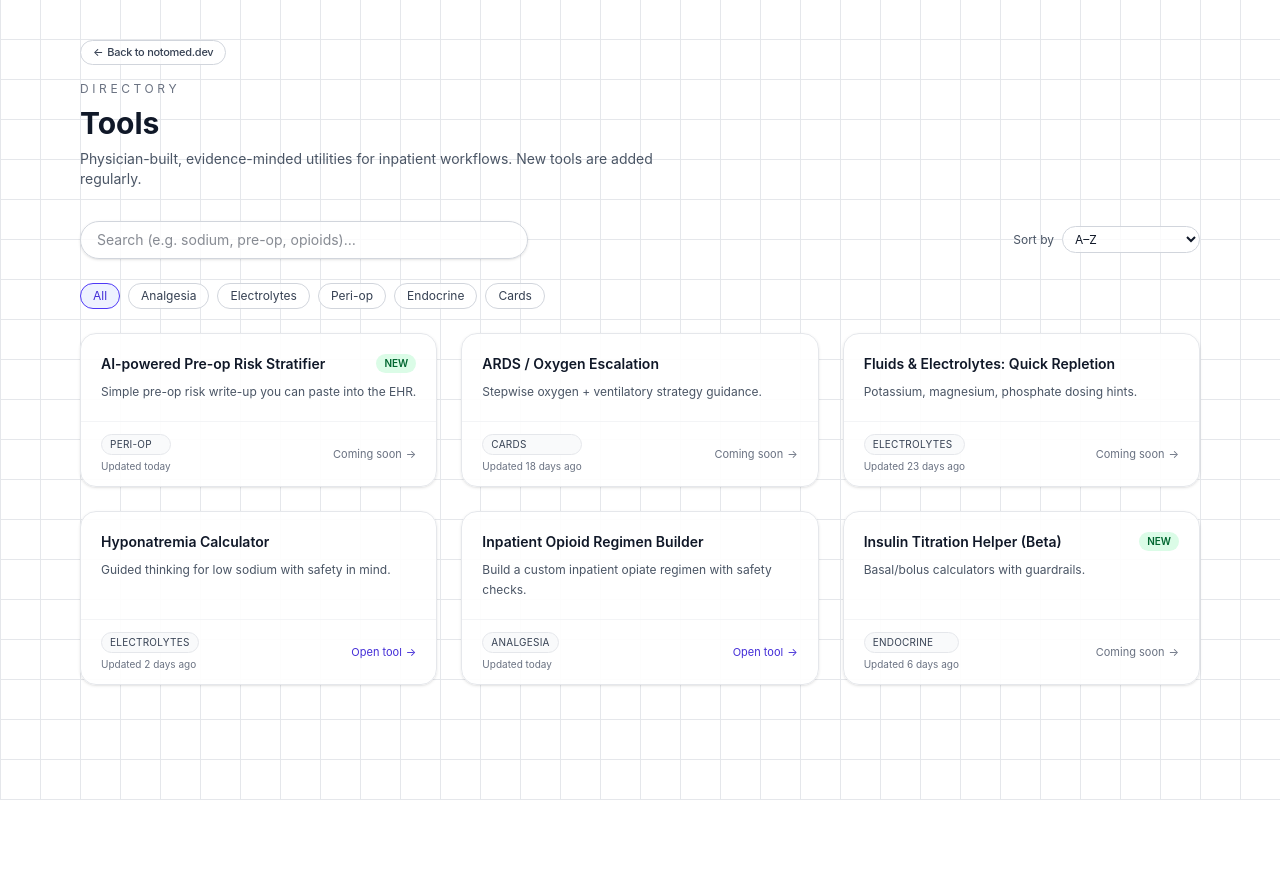
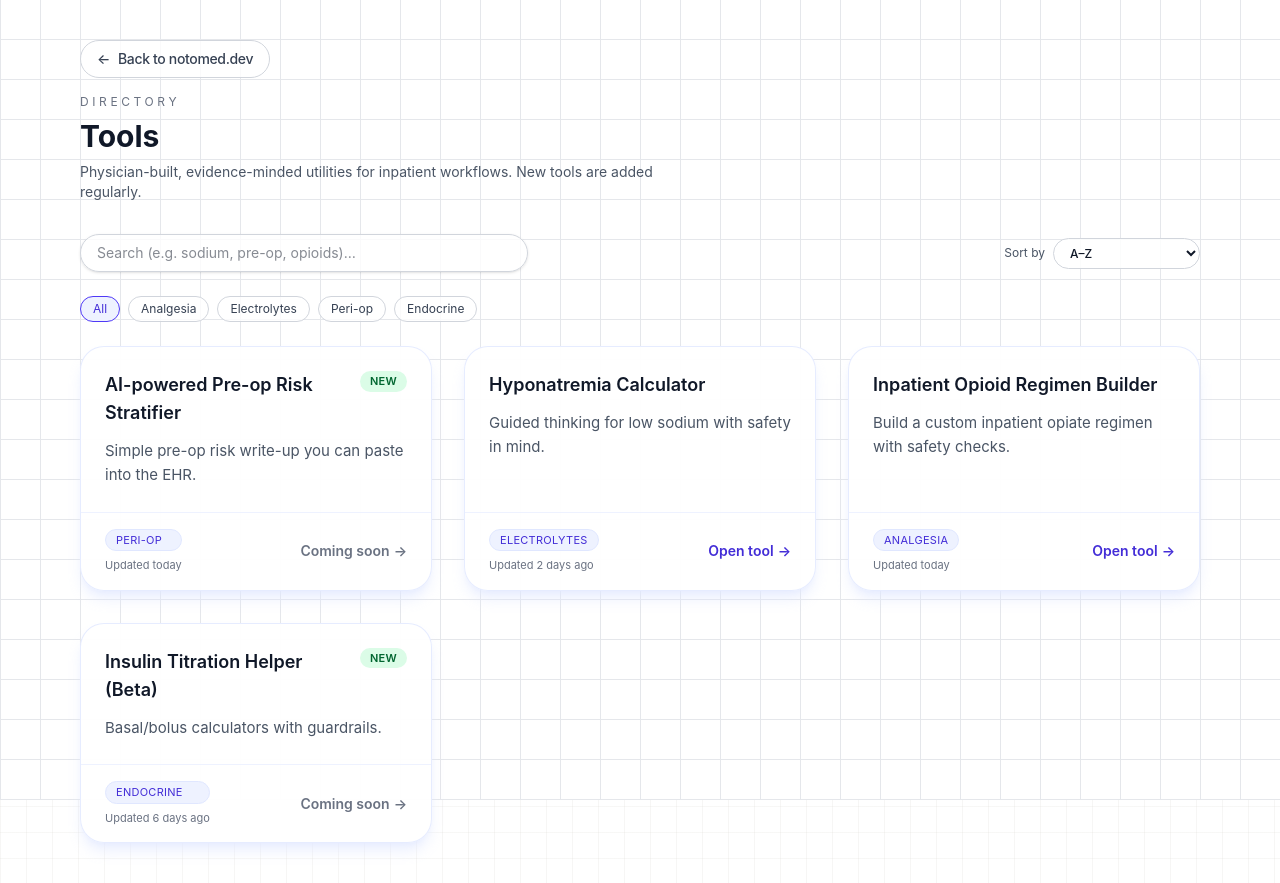
Before and after one commit to NotoMD-dev/notomed-site, a Next.js app: page /tools in a window 1280 px wide. Before the commit the page ends 800 px from the top, so only its background shows below. Built offline with nearby package versions, Linux system fonts and the light colour scheme.

Commit message:
Enhance tools directory styling and hero teaser

```diff
--- a/src/app/page.tsx
+++ b/src/app/page.tsx
@@ -27,12 +27,6 @@ const TOOLS: ToolCard[] = [
     name: "Hyponatremia Calculator",
     description: "Guided thinking for low sodium with safety in mind.",
     link: CONFIG.hyponatremiaToolPath,
-  },
-  {
-    id: "next-tool",
-    name: "AI powered pre-op risk stratifier",
-    description: "Easy to use pre-op risk stratifier that can be copied and pasted to your EHR.",
-    link: CONFIG.preopToolPath,
   },
 ];
 
@@ -210,42 +204,50 @@ const handleSupportSubmit = async (e: React.FormEvent) => {
                   key={tool.id}
                   className={`p-6 border-t md:border-t-0 border-gray-300 ${
                     idx !== 0 ? "md:border-l" : ""
-                  } ${tool.isPlaceholder ? "bg-gray-100/70 text-gray-500" : ""}`}
-                >
-                  <h2
-                    className={`text-sm font-semibold mb-1 ${
-                      tool.isPlaceholder ? "text-gray-600" : ""
                   }`}
                 >
+                  <h2 className="mb-1 text-sm font-semibold text-gray-800">
                     {tool.name}
                   </h2>
-                  <p
-                    className={`text-xs mb-4 leading-relaxed ${
-                      tool.isPlaceholder ? "text-gray-500" : "text-gray-600"
-                    }`}
-                  >
+                  <p className="mb-4 text-xs leading-relaxed text-gray-600">
                     {tool.description}
                   </p>
 
-                  {tool.isPlaceholder ? (
-                    <a
-                      href={tool.link}
-                      className="inline-flex items-center gap-1 text-xs font-semibold text-gray-600 hover:text-gray-800"
-                    >
-                      Suggest something else
-                      <ChevronRight className="w-3 h-3" />
-                    </a>
-                  ) : (
                   <Link
                     href={tool.link}
                     className="inline-flex items-center gap-1 text-xs font-semibold text-indigo-700 hover:text-indigo-900"
                   >
                     Open tool
-                      <ChevronRight className="w-3 h-3" />
+                    <ChevronRight className="h-3 w-3" />
                   </Link>
-                  )}
                 </div>
               ))}
+
+              <div className="border-t border-gray-300 p-6 md:border-l md:border-t-0">
+                <h2 className="mb-2 text-sm font-semibold text-gray-800">
+                  More tools
+                </h2>
+                <p className="mb-4 text-xs leading-relaxed text-gray-600">
+                  Explore the full directory of physician-built utilities or let
+                  us know what you&apos;d like to see next.
+                </p>
+                <div className="flex flex-col gap-2 text-xs font-semibold">
+                  <Link
+                    href="/tools"
+                    className="inline-flex items-center gap-1 text-indigo-700 hover:text-indigo-900"
+                  >
+                    Browse all tools
+                    <ChevronRight className="h-3 w-3" />
+                  </Link>
+                  <a
+                    href="#feedback"
+                    className="inline-flex items-center gap-1 text-gray-700 hover:text-gray-900"
+                  >
+                    Suggest something else
+                    <ChevronRight className="h-3 w-3" />
+                  </a>
+                </div>
+              </div>
             </div>
           </section>
 
--- a/src/app/tools/page.tsx
+++ b/src/app/tools/page.tsx
@@ -5,13 +5,7 @@ import Link from "next/link";
 
 import { CONFIG } from "@/config/notomed-config";
 
-type ToolCategory =
-  | "Analgesia"
-  | "Electrolytes"
-  | "Peri-op"
-  | "Endocrine"
-  | "Cards"
-  | "Misc";
+type ToolCategory = "Analgesia" | "Electrolytes" | "Peri-op" | "Endocrine";
 
 type Tool = {
   id: string;
@@ -21,10 +15,11 @@ type Tool = {
   category: ToolCategory;
   isPlaceholder?: boolean;
   isNew?: boolean;
+  createdAt: string;
   lastUpdated: string;
 };
 
-type SortKey = "alphabetical" | "recent";
+type SortKey = "alphabetical" | "recent" | "created";
 
 const TOOLS: Tool[] = [
   {
@@ -33,6 +28,7 @@ const TOOLS: Tool[] = [
     description: "Build a custom inpatient opiate regimen with safety checks.",
     path: CONFIG.opioidToolPath,
     category: "Analgesia",
+    createdAt: "2024-06-01",
     lastUpdated: "2025-11-10",
   },
   {
@@ -41,6 +37,7 @@ const TOOLS: Tool[] = [
     description: "Guided thinking for low sodium with safety in mind.",
     path: CONFIG.hyponatremiaToolPath,
     category: "Electrolytes",
+    createdAt: "2024-08-15",
     lastUpdated: "2025-11-05",
   },
   {
@@ -51,6 +48,7 @@ const TOOLS: Tool[] = [
     category: "Peri-op",
     isPlaceholder: true,
     isNew: true,
+    createdAt: "2025-01-20",
     lastUpdated: "2025-11-14",
   },
   {
@@ -61,25 +59,8 @@ const TOOLS: Tool[] = [
     category: "Endocrine",
     isPlaceholder: true,
     isNew: true,
+    createdAt: "2025-02-10",
     lastUpdated: "2025-11-01",
-  },
-  {
-    id: "ards-tool",
-    name: "ARDS / Oxygen Escalation",
-    description: "Stepwise oxygen + ventilatory strategy guidance.",
-    path: "#",
-    category: "Cards",
-    isPlaceholder: true,
-    lastUpdated: "2025-10-20",
-  },
-  {
-    id: "repletion-tool",
-    name: "Fluids & Electrolytes: Quick Repletion",
-    description: "Potassium, magnesium, phosphate dosing hints.",
-    path: "#",
-    category: "Electrolytes",
-    isPlaceholder: true,
-    lastUpdated: "2025-10-15",
   },
 ];
 
@@ -91,6 +72,7 @@ const CATEGORIES = [
 const SORT_OPTIONS: { key: SortKey; label: string }[] = [
   { key: "alphabetical", label: "A–Z" },
   { key: "recent", label: "Recently updated" },
+  { key: "created", label: "Creation date" },
 ];
 
 function getDaysAgo(dateString: string): number | null {
@@ -119,6 +101,10 @@ function sortTools(tools: Tool[], sortKey: SortKey): Tool[] {
     case "recent":
       return cloned.sort(
         (a, b) => +new Date(b.lastUpdated) - +new Date(a.lastUpdated),
+      );
+    case "created":
+      return cloned.sort(
+        (a, b) => +new Date(b.createdAt) - +new Date(a.createdAt),
       );
     case "alphabetical":
     default:
@@ -162,7 +148,7 @@ export default function ToolsPage() {
         <div className="mb-4 text-xs">
           <Link
             href="/"
-            className="inline-flex items-center gap-1 rounded-full border border-gray-300 bg-white/80 px-3 py-1 text-[11px] font-medium tracking-tight text-gray-700 hover:bg-gray-100"
+            className="inline-flex items-center gap-2 rounded-full border border-gray-300 bg-white/80 px-4 py-2 text-sm font-medium tracking-tight text-gray-700 transition hover:bg-gray-100"
           >
             <span aria-hidden>←</span>
             Back to notomed.dev
@@ -200,7 +186,7 @@ export default function ToolsPage() {
               <select
                 value={sortKey}
                 onChange={(event) => setSortKey(event.target.value as SortKey)}
-                className="rounded-full border border-gray-300 bg-white/80 px-2 py-1 text-xs focus:outline-none"
+                className="rounded-full border border-gray-300 bg-white/85 px-3 py-1.5 text-xs font-medium focus:outline-none"
               >
                 {SORT_OPTIONS.map((option) => (
                   <option key={option.key} value={option.key}>
@@ -245,9 +231,11 @@ export default function ToolsPage() {
         </section>
 
         {filteredAndSorted.length === 0 ? (
-          <p className="mt-8 text-xs text-gray-500">No tools match your search.</p>
+          <p className="mt-8 text-sm text-gray-500">
+            No tools match your search.
+          </p>
         ) : (
-          <section className="grid gap-6 sm:grid-cols-2 lg:grid-cols-3">
+          <section className="grid gap-8 sm:grid-cols-2 xl:grid-cols-3">
             {filteredAndSorted.map((tool) => (
               <ToolCard key={tool.id} tool={tool} />
             ))}
@@ -264,36 +252,38 @@ function ToolCard({ tool }: { tool: Tool }) {
 
   const content = (
     // To disable hover float, remove hover:-translate-y-0.5 and hover:shadow-md.
-    <div className="group flex h-full flex-col justify-between rounded-2xl border border-gray-200 bg-white/90 shadow-sm transition hover:-translate-y-0.5 hover:shadow-md focus-within:ring-2 focus-within:ring-indigo-500">
-      <div className="flex flex-1 flex-col p-5">
-        <div className="mb-2 flex items-start justify-between gap-2">
-          <h2 className="text-sm font-semibold text-gray-900">{tool.name}</h2>
+    <div className="group flex h-full flex-col justify-between rounded-3xl border border-indigo-100/80 bg-white/95 shadow-lg shadow-indigo-100/70 transition hover:-translate-y-0.5 hover:shadow-xl focus-within:ring-2 focus-within:ring-indigo-400/70">
+      <div className="flex flex-1 flex-col gap-3 p-6">
+        <div className="flex items-start justify-between gap-3">
+          <h2 className="text-base font-semibold text-gray-900 md:text-lg">
+            {tool.name}
+          </h2>
           {tool.isNew && (
-            <span className="shrink-0 rounded-full bg-green-100 px-2 py-0.5 text-[10px] font-semibold text-green-800">
+            <span className="shrink-0 rounded-full bg-green-100 px-2.5 py-0.5 text-[11px] font-semibold uppercase tracking-wide text-green-800">
               NEW
             </span>
           )}
         </div>
-        <p className="flex-1 text-xs leading-relaxed text-gray-600">
+        <p className="flex-1 text-sm leading-relaxed text-gray-600 md:text-[15px]">
           {tool.description}
         </p>
       </div>
 
-      <div className="flex items-center justify-between border-t border-gray-100 px-5 py-3 text-[11px]">
-        <div className="flex flex-col gap-1">
-          <span className="inline-flex items-center rounded-full border border-gray-200 bg-gray-50 px-2 py-0.5 text-[10px] uppercase tracking-wide text-gray-700">
+      <div className="flex items-center justify-between border-t border-indigo-50 px-6 py-4 text-[12px]">
+        <div className="flex flex-col gap-1.5">
+          <span className="inline-flex items-center rounded-full border border-indigo-100 bg-indigo-50 px-2.5 py-0.5 text-[11px] uppercase tracking-wide text-indigo-700">
             {tool.category}
           </span>
-          <span className="text-[10px] text-gray-500">{updatedLabel}</span>
+          <span className="text-[11px] text-gray-500">{updatedLabel}</span>
         </div>
 
         {tool.isPlaceholder ? (
-          <span className="inline-flex items-center gap-1 text-gray-500 group-hover:text-gray-700">
+          <span className="inline-flex items-center gap-1 text-sm font-semibold text-gray-500 group-hover:text-gray-700">
             Coming soon
             <span aria-hidden>→</span>
           </span>
         ) : (
-          <span className="inline-flex items-center gap-1 text-indigo-700 group-hover:text-indigo-900">
+          <span className="inline-flex items-center gap-1 text-sm font-semibold text-indigo-700 group-hover:text-indigo-900">
             {isLive ? "Open tool" : "Coming soon"}
             <span aria-hidden>→</span>
           </span>
```
Lines whose indentation alone changed are shown as unchanged.
